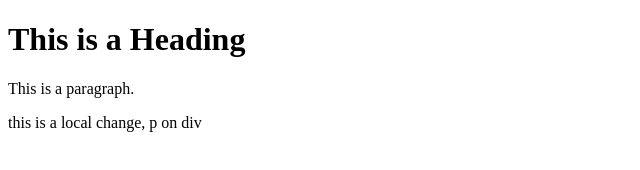
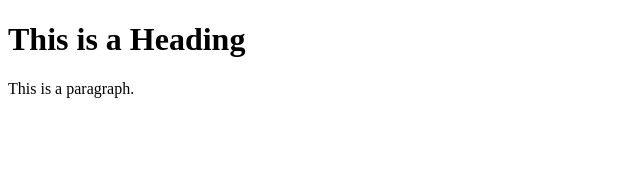
Before and after one commit to icalvoai/learning-git, a plain HTML site: page index.html in a window 1280 px wide. Shown: the whole page, without its empty margins (0-640 px from the left). Drawn offline with nearby package versions, Linux system fonts and the light colour scheme.

Commit message:
Update index.html

```diff
--- a/index.html
+++ b/index.html
@@ -8,11 +8,7 @@
 <h1>This is a Heading</h1>
 <p>This is a paragraph.</p>
 
-<div>
-    <div>
-        <p>this is a local change, p on div</p>
-    </div>
+<script src="https://cdnjs.cloudflare.com/ajax/libs/angular.js/1.8.3/angular.min.js" crossorigin="anonymous" referrerpolicy="no-referrer"></script>
 
-</div>
 </body>
 </html>
```
